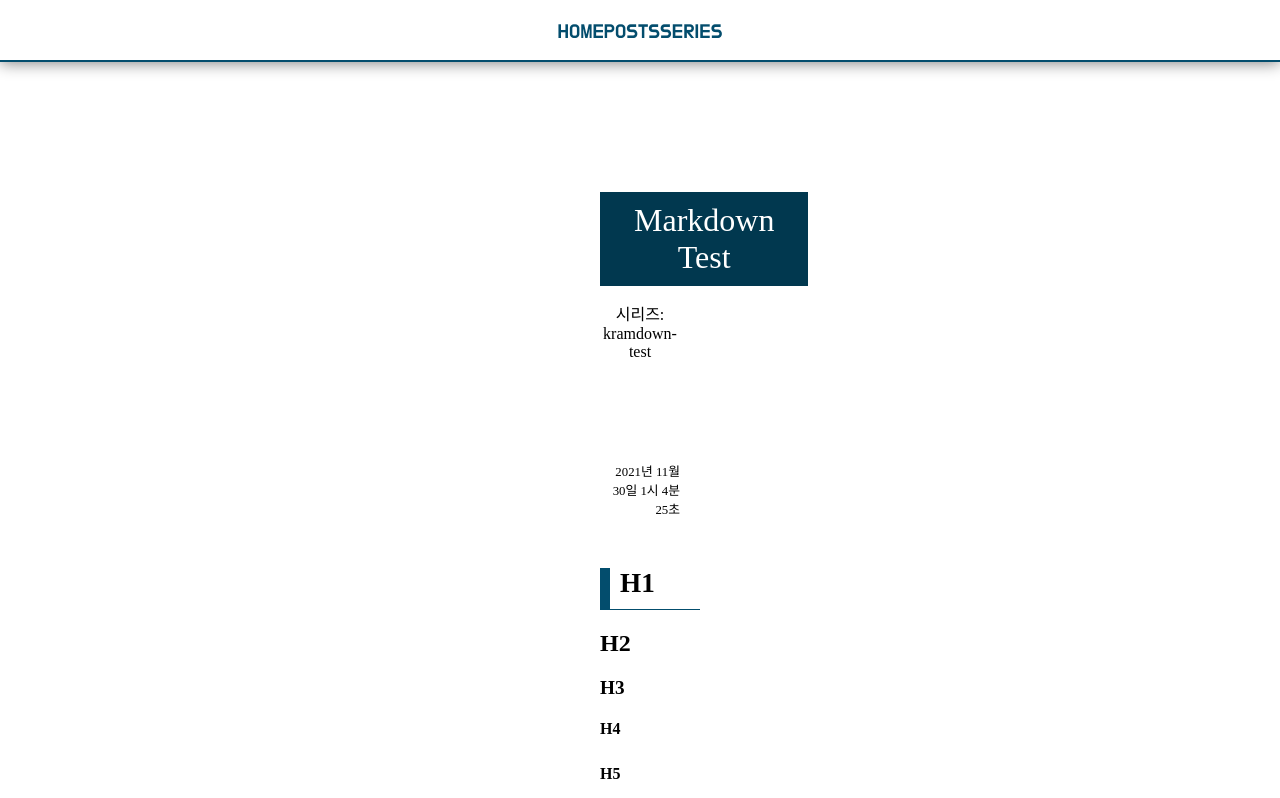
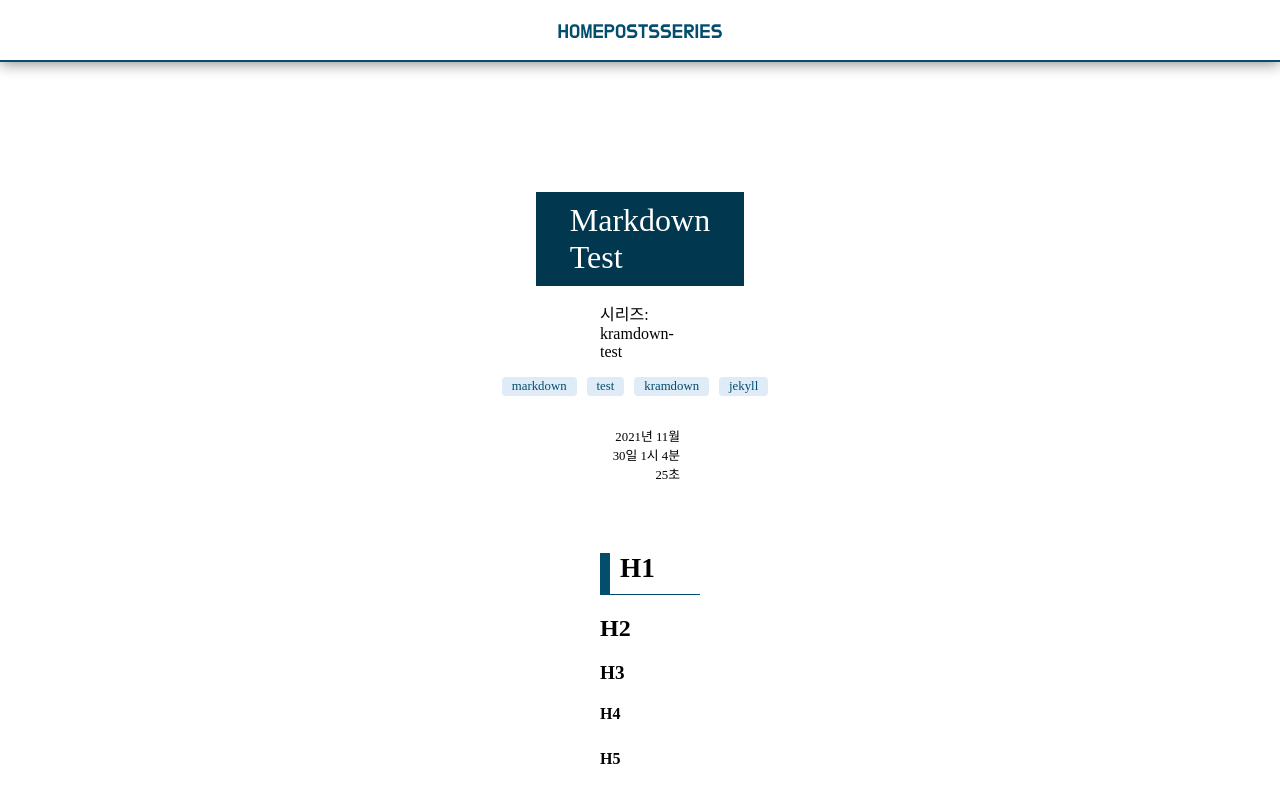
Before and after one commit to skywinz/candyline, a Next.js app: page /posts/20230924_markdown-test in a window 1280 px wide. Shown: the top 798 px of the page. Built offline with nearby package versions, Linux system fonts and the light colour scheme; a web font is replaced by a local one.

Commit message:
refactor: tag list style

```diff
--- a/src/app/posts/[id]/page.tsx
+++ b/src/app/posts/[id]/page.tsx
@@ -1,7 +1,6 @@
 import {redirect} from 'next/navigation';
 import PostContentContainer from '@/components/post/detail/PostContentContainer';
 import PostTitleContainer from '@/components/post/detail/PostTitleContainer';
-import TagList from '@/components/common/TagList';
 import {getPostDetail} from '@/apis/internal/post';
 import {getInternalAPIHost} from '@/apis/internal';
 
@@ -22,9 +21,8 @@ const PostDetailPage = async ({ params }: {params: PostDetailPageArgs}) => {
 
     return (
         <>
-            <PostTitleContainer title={data.title} date={new Date(data.date)} series={data.series} />
+            <PostTitleContainer title={data.title} date={new Date(data.date)} series={data.series} tags={data.tags} />
             <PostContentContainer content={data.content} />
-            <TagList tags={data.tags} />
         </>
     );
 }
--- a/src/components/common/Tag.tsx
+++ b/src/components/common/Tag.tsx
@@ -4,7 +4,7 @@ const Tag = styled.div`
     cursor: pointer;
     font-size: 0.8em;
     border-radius: 4px;
-    box-shadow: rgba(0, 0, 0, 0.15) 1.95px 1.95px 2.6px;
+    // box-shadow: rgba(0, 0, 0, 0.15) 1.95px 1.95px 2.6px;
     padding: 2px 10px 2px 10px;
     color: ${(props) => props.theme.tag.normalFontColor};
     background-color: ${(props) => props.theme.tag.normalBackgroundColor};
--- a/src/components/post/detail/PostTagsListContainer.tsx
+++ /dev/null
@@ -1,5 +0,0 @@
-'use client';
-
-const PostTagListContainer = () => {
-
-}
--- a/src/components/post/detail/PostTitleContainer.tsx
+++ b/src/components/post/detail/PostTitleContainer.tsx
@@ -3,34 +3,42 @@
 import styled from 'styled-components';
 import {date2String} from '@/utils/date';
 import Link from 'next/link';
+import TagList from '@/components/common/TagList';
 
 interface PostTitleContainerParams {
     title: string,
     date: Date,
     series: string,
+    tags: string[],
 }
 
 const PostTitleContainer = (params: PostTitleContainerParams) => {
     const date = params.date;
     const stringDate = date2String(date, true);
-    const {title, series} = params;
+    const {title, series, tags} = params;
     const seriesURL = `/series/${series}`;
 
     return (
-        <Layout>
-            <Title>{title}</Title>
-            <Link href={seriesURL} style={{textDecoration: 'none'}}>
-                <SeriesText>시리즈: {series}</SeriesText>
-            </Link>
+        <>
+            <Layout>
+                <Title>{title}</Title>
+                <Link href={seriesURL} style={{textDecoration: 'none'}}>
+                    <SeriesText>시리즈: {series}</SeriesText>
+                </Link>
+                <TagList tags={tags} />
+            </Layout>
             <DateText style={{textAlign: 'right'}}>{stringDate}</DateText>
-        </Layout>
+        </>
     );
 }
 
 const Layout = styled.div`
     margin-top: 80px;
-    margin-bottom: 50px;
-    text-align: center;
+    margin-bottom: 30px;
+    display: flex;
+    flex-direction: column;
+    align-items: center;
+
 `;
 
 const Title = styled.p`
@@ -52,13 +60,12 @@ const SeriesText = styled.p`
     &:hover {
         color: ${(props) => props.theme.main.postDetail.hoveredSeriesFontColor}
     }
-
 `;
 
-
 const DateText = styled.p`
-    margin-top: 100px;
     font-size: 0.8em;
+    text-align: right;
+    margin-bottom: 70px;
 `;
 
 export default PostTitleContainer;
```
